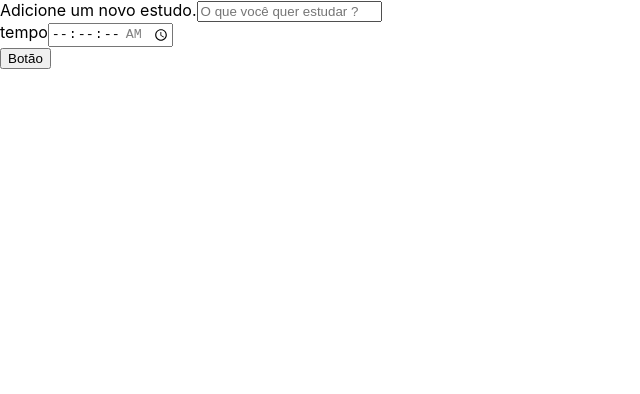
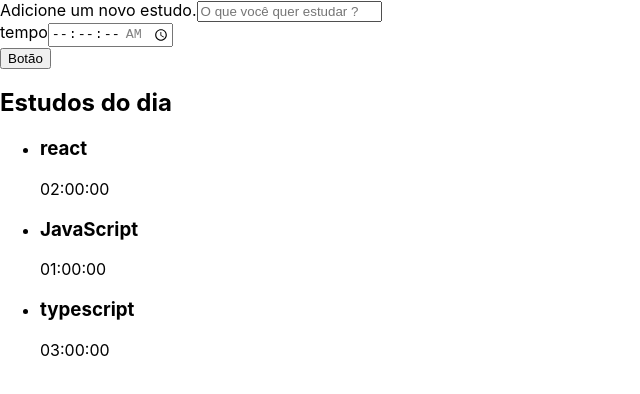
Before and after one commit to andrefront0026/alura-studies, a React (Create React App) app: page / in a window 1280 px wide. Shown: the top 394 px of the page, without its empty margins (0-640 px from the left). Built offline with nearby package versions, Linux system fonts and the light colour scheme.

Commit message:
acrescentando lista/components

```diff
--- a/src/App.tsx
+++ b/src/App.tsx
@@ -1,12 +1,12 @@
 import React from 'react';
 import Formulario from './components/Formulario';
-
+import Lista from './components/Lista';
 function App() {
   return (
     <div className="App">
-     <Formulario />
+      <Formulario />
+      <Lista />
     </div>
   );
 }
-
 export default App;
--- /dev/null
+++ b/src/components/Lista/index.tsx
@@ -0,0 +1,29 @@
+import React from "react";
+
+function Lista() {
+    const tarefas = [{
+      tarefa: 'react',
+      tempo: '02:00:00'
+    }, {
+        tarefa: 'JavaScript',
+        tempo: '01:00:00'
+    }, {
+        tarefa: 'typescript',
+        tempo: '03:00:00'
+    }]
+    return(
+        <aside>
+         <h2> Estudos do dia </h2>
+          <ul>
+            {tarefas.map((item, index) => (
+               <li>
+                <h3> {item.tarefa} </h3>
+                <span> {item.tempo} </span>
+               </li>
+            ))}
+          </ul>
+        </aside>
+    )
+}
+
+export default Lista;
```
